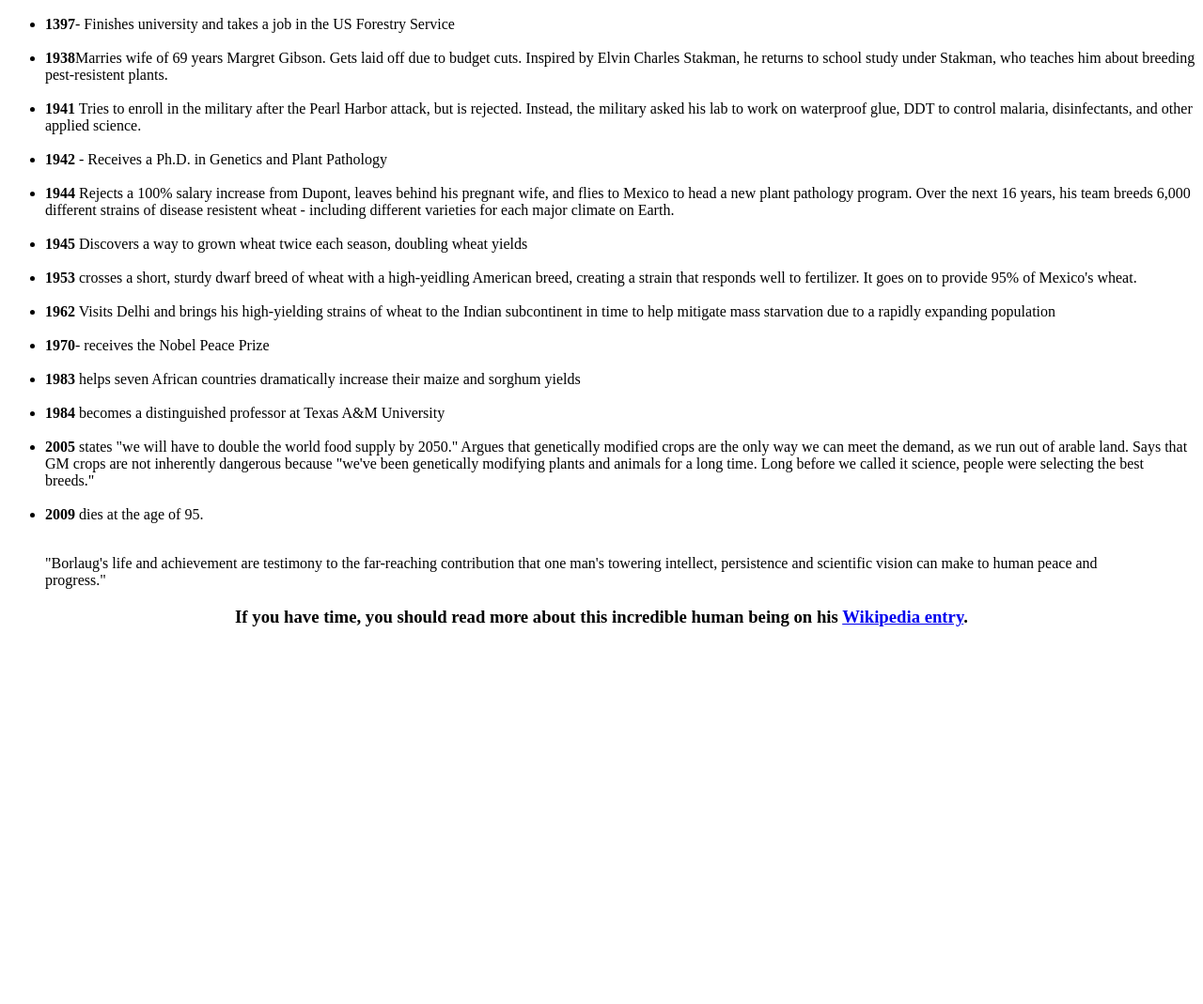
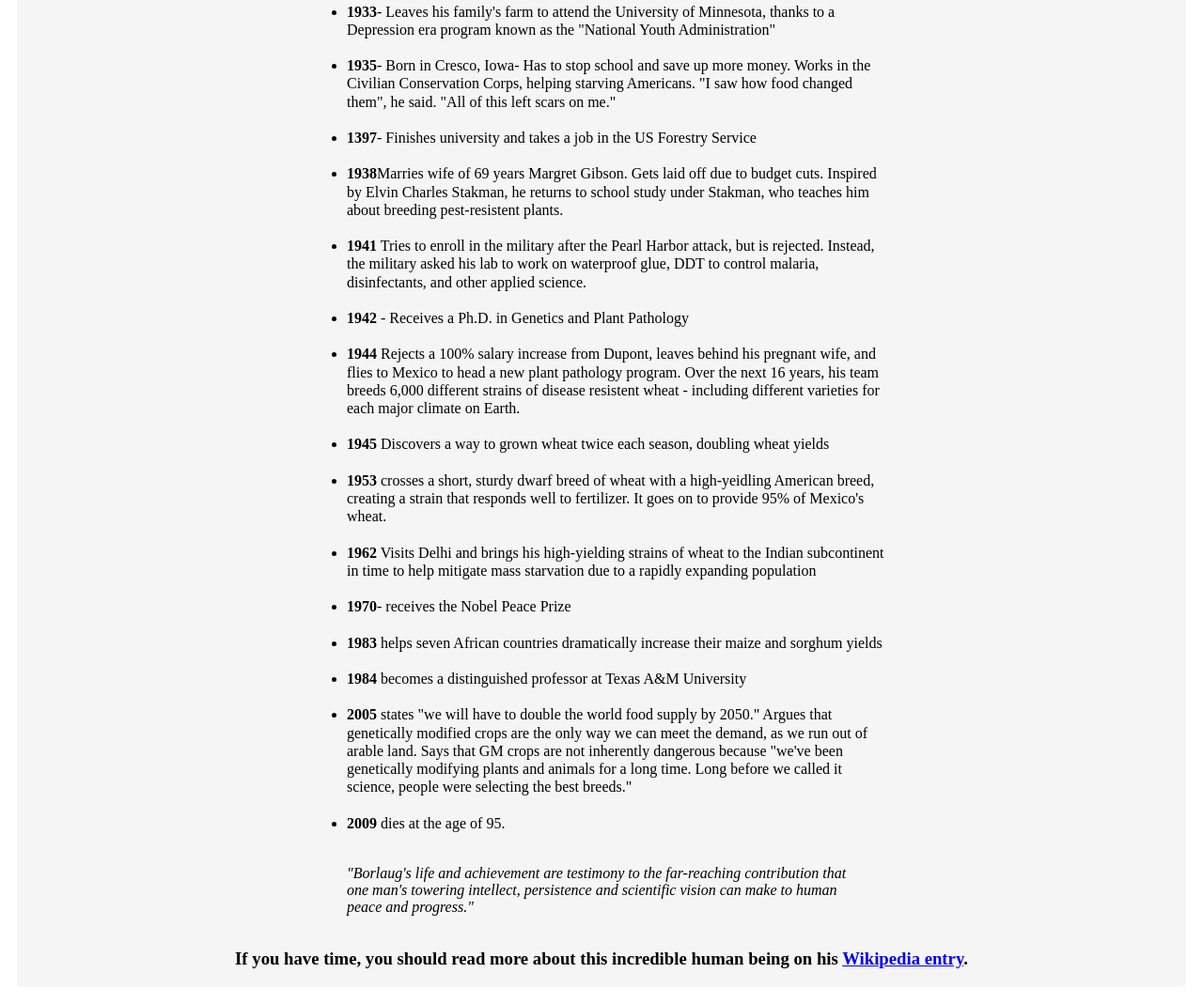
Before and after one commit to karthykarthick/trials2, a plain HTML site: page index.html in a window 1280 px wide. Shown: the part 949-2018 px from the top of the page at 94% size. Before the commit the page ends 1636 px from the top, so only its background shows below. Drawn offline with Linux system fonts and the light colour scheme.

Commit message:
After CSS

```diff
--- /dev/null
+++ b/index.css
@@ -0,0 +1,44 @@
+body{
+    padding: 30px 10px;
+}
+#main{
+
+    background-color:whitesmoke;
+    border-radius: 5px;
+    display: flex;
+    flex-direction: column;
+    justify-content: center;
+    align-items: center;
+    align-content: center;
+
+}
+#img-div{
+    text-align: center;
+    background-color: white;
+    padding: 10px;
+}
+#img-caption{
+    text-align: center;
+
+}
+#tribute-info{
+    text-align: left;
+    width: 50%;
+}
+ul li{
+    line-height: 1.2rem;
+    font-size: 16px;
+}
+blockquote{
+    font-style: italic;
+    font-size: 16px;
+}
+h3:last-child{
+    font-weight: bold;
+}
+@media screen and (min-width:500px){
+    img{
+        max-width: 100%;
+        width: 100%;
+    }
+}
--- a/index.html
+++ b/index.html
@@ -4,6 +4,7 @@
     <meta charset="UTF-8" />
     <meta name="viewport" content="width=device-width, initial-scale=1.0" />
     <title>Document</title>
+    <link rel="stylesheet" href="index.css">
   </head>
   <body>
     <div id="main">
@@ -20,8 +21,11 @@
             hunger.
           </p>
         </div>
+      </div>
 
         <div id="tribute-info">
+
+
           <center><h4>Here's a time line of Dr. Borlaug's life:</h4></center>
           <ul>
             <li><b>1914</b>- Born in Cresco, Iowa</li><br><br>
@@ -95,13 +99,13 @@
             </li>
             <li><b>2009</b> dies at the age of 95.<br><br></li>
           </ul>
+          <blockquote>
+            "Borlaug's life and achievement are testimony to the far-reaching contribution that one man's towering intellect, persistence and scientific vision can make to human peace and progress."
+        </blockquote>
         </div>
 
-        <blockquote>
-            "Borlaug's life and achievement are testimony to the far-reaching contribution that one man's towering intellect, persistence and scientific vision can make to human peace and progress."
-        </blockquote>
+
        <center><h3>If you have time, you should read more about this incredible human being on his <a href="https://en.wikipedia.org/wiki/Norman_Borlaug"> Wikipedia entry</a>.</h3></center>
       </div>
-    </div>
   </body>
 </html>
```
